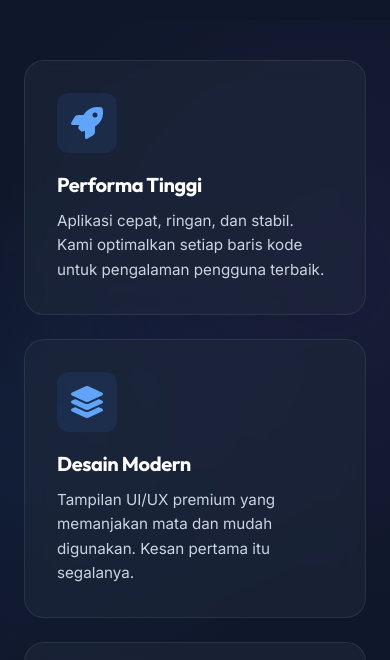
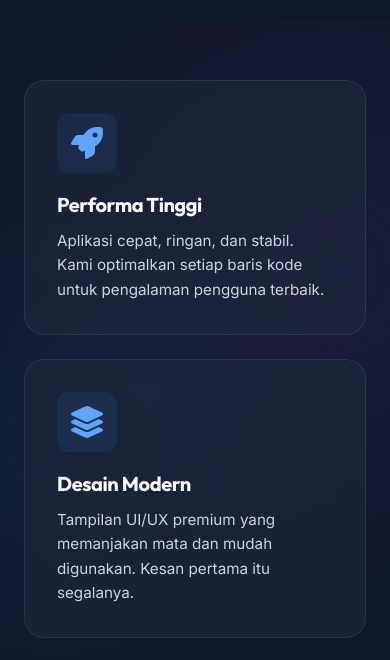
Before and after one commit to NetkomDev/netkom_web, a website built with Vite: page index.html in a window 390 px wide. Shown: the part 824-1484 px from the top of the page. Built offline with nearby package versions, Linux system fonts and the light colour scheme.

Commit message:
Standardize section spacing: Desktop 100px, Mobile 60px

```diff
--- a/css/styles.css
+++ b/css/styles.css
@@ -295,7 +295,8 @@ h6 {
 
 /* Features (Hard Selling) */
 .features {
-    padding: 60px 0;
+    padding: 100px 0;
+    /* Standardized to match .section */
     margin-top: -60px;
     position: relative;
     z-index: 10;
@@ -627,8 +628,8 @@ h6 {
     /* Fix Features Overlap on Mobile */
     .features {
         margin-top: 0;
-        padding-top: 40px;
-        padding-bottom: 40px;
+        padding-top: 60px;
+        padding-bottom: 60px;
     }
 
     /* Adjust spacing for sections on mobile */
```
